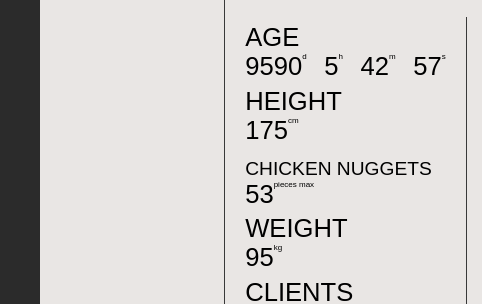
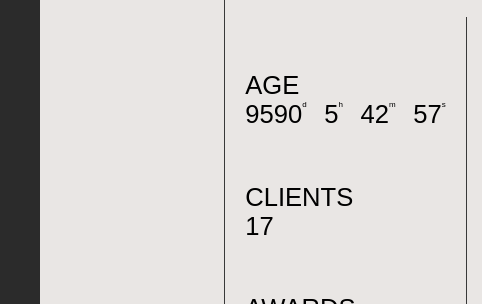
Before and after one commit to PXLBobby/PXLBobby.github.io, a plain HTML site: page index.html in a window 1280 px wide. Shown: the part 264-568 px from the top of the page, 0-482 px from the left. Drawn offline with nearby package versions, Linux system fonts and the light colour scheme; grey boxes are pictures that could not be loaded.

Commit message:
Update index.html

```diff
--- a/index.html
+++ b/index.html
@@ -54,23 +54,6 @@
         </div>
       </div>
 
-     </div>
-     <div class="blog-article page-number" style="font-size:2vw; letter-spacing:normal; justify-content:end; text-align: left; display: flex; flex-wrap: wrap;">
-      HEIGHT <div style="font-size: 2vw; letter-spacing:normal; display: flex; justify-content:left; flex-direction: row;" >
-        175 <div style="font-size: 1vh; letter-spacing: normal;">cm</div>
-      </div>
-     </div>
-
-     <div class="blog-article page-number" style="font-size:1.5vw; letter-spacing:normal; justify-content:end; text-align: left; display: flex; flex-wrap: wrap;">
-      CHICKEN NUGGETS <div style="font-size: 2vw; letter-spacing:normal; display: flex; justify-content:left; flex-direction: row;" >
-        53 <div style="font-size: 1vh; letter-spacing: normal;">pieces max</div>
-      </div>
-     </div>
-
-     <div class="blog-article page-number" style="font-size:2vw; letter-spacing:normal; justify-content:end; text-align: left; display: flex; flex-wrap: wrap;">
-      WEIGHT <div style="font-size: 2vw; letter-spacing:normal; display: flex; justify-content: left; flex-direction: row;" >
-        95 <div style="font-size: 1vh; letter-spacing: normal;">kg</div>
-      </div>
      </div>
 
      <div class="blog-article page-number" style="font-size:2vw; letter-spacing:normal; justify-content:end; text-align: left; display: flex; flex-wrap: wrap;">
```
